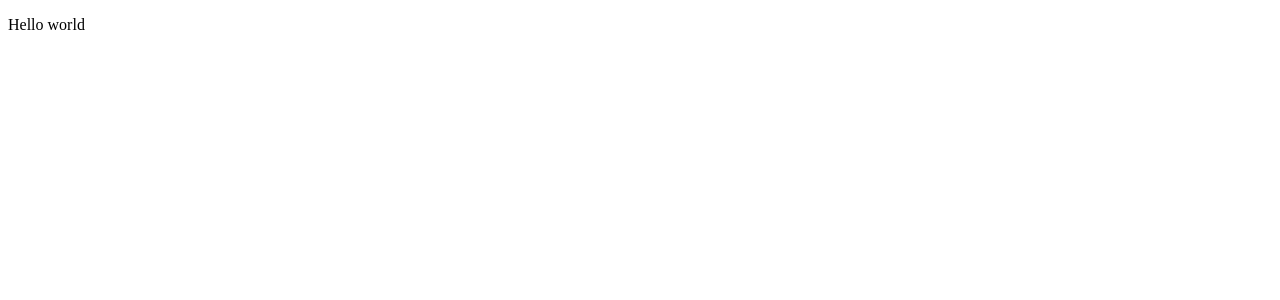
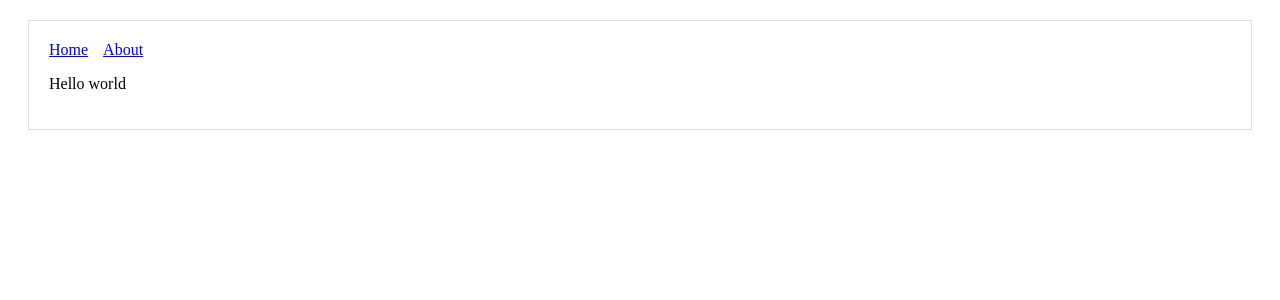
Before and after one commit to kevinccbsg/next-POCs, a Next.js app: page / in a window 1280 px wide. Shown: the top 300 px of the page. Built offline with nearby package versions, Linux system fonts and the light colour scheme.

Commit message:
Simple navigation

```diff
--- /dev/null
+++ b/comp/Header.js
@@ -0,0 +1,18 @@
+import Link from 'next/link'
+
+const linkStyle = {
+  marginRight: 15
+}
+
+const Header = () => (
+    <div>
+        <Link href="/">
+          <a style={linkStyle}>Home</a>
+        </Link>
+        <Link href="/about">
+          <a style={linkStyle}>About</a>
+        </Link>
+    </div>
+)
+
+export default Header
--- /dev/null
+++ b/comp/MyLayout.js
@@ -0,0 +1,16 @@
+import Header from './Header'
+
+const layoutStyle = {
+  margin: 20,
+  padding: 20,
+  border: '1px solid #DDD'
+}
+
+const Layout = (props) => (
+  <div style={layoutStyle}>
+    <Header />
+    {props.children}
+  </div>
+)
+
+export default Layout
--- a/pages/index.js
+++ b/pages/index.js
@@ -1,8 +1,14 @@
+import Link from 'next/link'
+import Layout from '../comp/MyLayout'
+
+
+// The only requirement for components placed inside a Link
+// is they should accept an onClick prop.
 
 const Index = () => (
-  <div>
+  <Layout>
     <p>Hello world</p>
-  </div>
+  </Layout>
 );
 
 export default Index;
```
Also changed, not shown: pages/about.js (added, +8 -0 lines).
